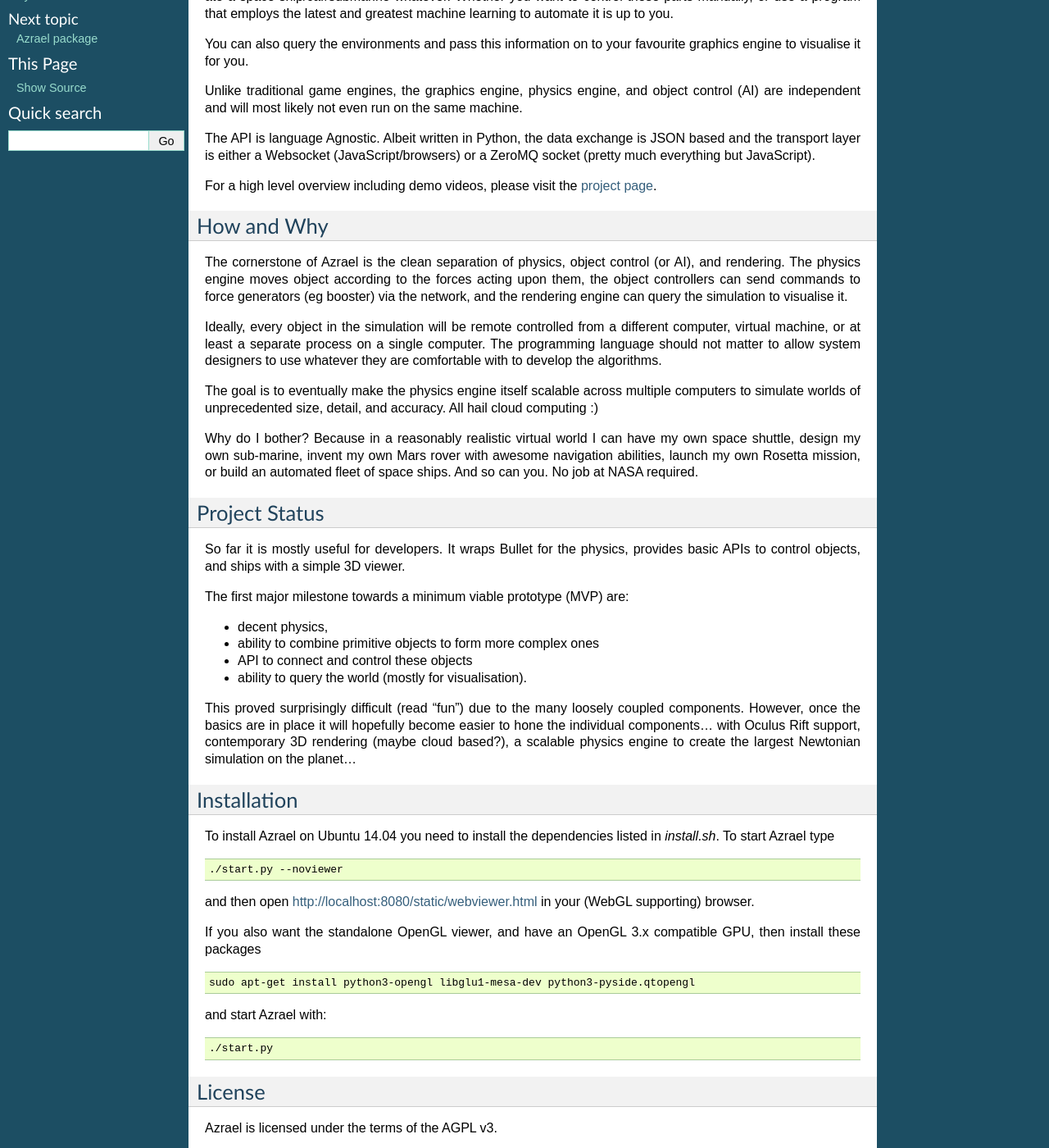
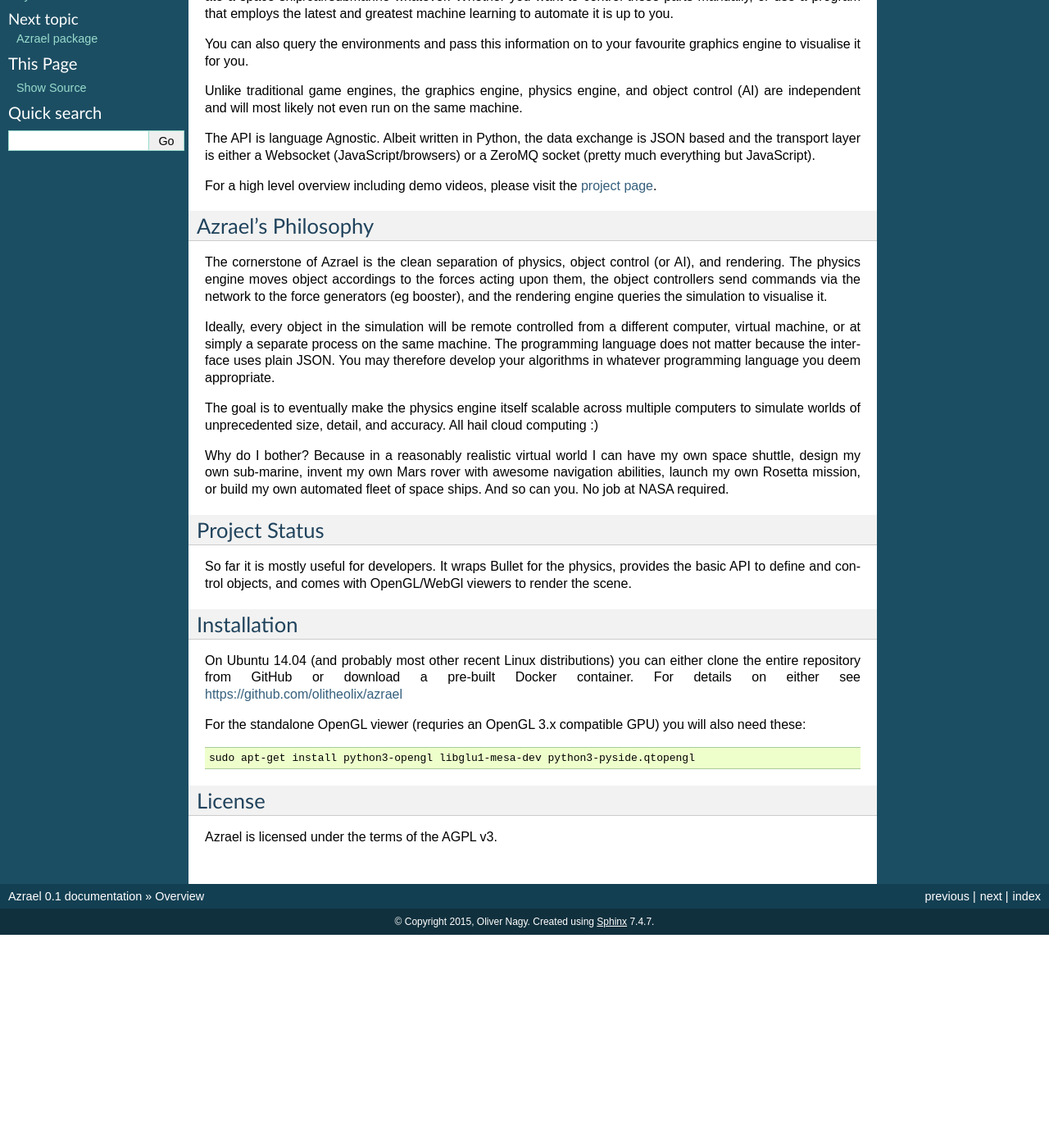
Before and after one commit to olitheolix/azrael, a Sphinx documentation site: the page built from doc/overview.rst, in a window 1280 px wide and 1400 px high, scrolled down 221 px. Shown: the whole window at 82% size. Built offline with Sphinx 7.4.7, drawn with Linux system fonts in a browser that asks for light colours; after the commit the page ends 1361 px from its top, so only the background shows below that; some of the changed text lies outside the part shown.

Commit message:
Docu update.

```diff
--- a/doc/overview.rst
+++ b/doc/overview.rst
@@ -27,19 +27,20 @@
 `project page <https://olitheolix.com/azrael/>`_.
 
 
-How and Why
-===========
+Azrael's Philosophy
+===================
 
 The cornerstone of Azrael is the clean separation of physics, object control
-(or AI), and rendering. The physics engine moves object according to the
-forces acting upon them, the object controllers can send commands to force
-generators (eg booster) via the network, and the rendering engine can query the
+(or AI), and rendering. The physics engine moves object accordings to the
+forces acting upon them, the object controllers send commands via the network
+to the force generators (eg booster), and the rendering engine queries the
 simulation to visualise it.
 
 Ideally, every object in the simulation will be remote controlled from a
-different computer, virtual machine, or at least a separate process on a single
-computer. The programming language should not matter to allow system designers
-to use whatever they are comfortable with to develop the algorithms.
+different computer, virtual machine, or at simply a separate process on the
+same machine. The programming language does not matter because the interface
+uses plain JSON. You may therefore develop your algorithms in whatever
+programming language you deem appropriate.
 
 The goal is to eventually make the physics engine itself scalable across
 multiple computers to simulate worlds of unprecedented size, detail, and
@@ -47,7 +48,7 @@
 
 Why do I bother? Because in a reasonably realistic virtual world I can have my
 own space shuttle, design my own sub-marine, invent my own Mars rover with
-awesome navigation abilities, launch my own Rosetta mission, or build an
+awesome navigation abilities, launch my own Rosetta mission, or build my own
 automated fleet of space ships. And so can you. No job at NASA required.
 
 
@@ -55,47 +56,23 @@
 ==============
 
 So far it is mostly useful for developers. It wraps Bullet for the physics,
-provides basic APIs to control objects, and ships with a simple 3D viewer.
-
-The first major milestone towards a minimum viable prototype (MVP) are:
-
-* decent physics,
-* ability to combine primitive objects to form more complex ones
-* API to connect and control these objects
-* ability to query the world (mostly for visualisation).
-
-This proved surprisingly difficult (read "fun") due to the many loosely coupled
-components. However, once the basics are in place it will hopefully become
-easier to hone the individual components... with Oculus Rift support,
-contemporary 3D rendering (maybe cloud based?), a scalable physics engine to
-create the largest Newtonian simulation on the planet...
+provides the basic API to define and control objects, and comes with
+OpenGL/WebGl viewers to render the scene.
 
 
 Installation
 ============
 
-To install Azrael on Ubuntu 14.04 you need to install the dependencies listed in
-`install.sh`. To start Azrael type
+On Ubuntu 14.04 (and probably most other recent Linux distributions) you can
+either clone the entire repository from GitHub or download a pre-built Docker
+container. For details on either see https://github.com/olitheolix/azrael
 
-.. code-block:: bash
-
-   ./start.py --noviewer
-
-and then open http://localhost:8080/static/webviewer.html in your (WebGL
-supporting) browser.
-
-If you also want the standalone OpenGL viewer, and have an OpenGL 3.x
-compatible GPU, then install these packages
+For the standalone OpenGL viewer (requries an OpenGL 3.x compatible GPU) you
+will also need these:
 
 .. code-block:: bash
 
    sudo apt-get install python3-opengl libglu1-mesa-dev python3-pyside.qtopengl
-
-and start Azrael with:
-
-.. code-block:: bash
-
-   ./start.py
 
 
 License
```
Also changed, not shown: 1 other file.
